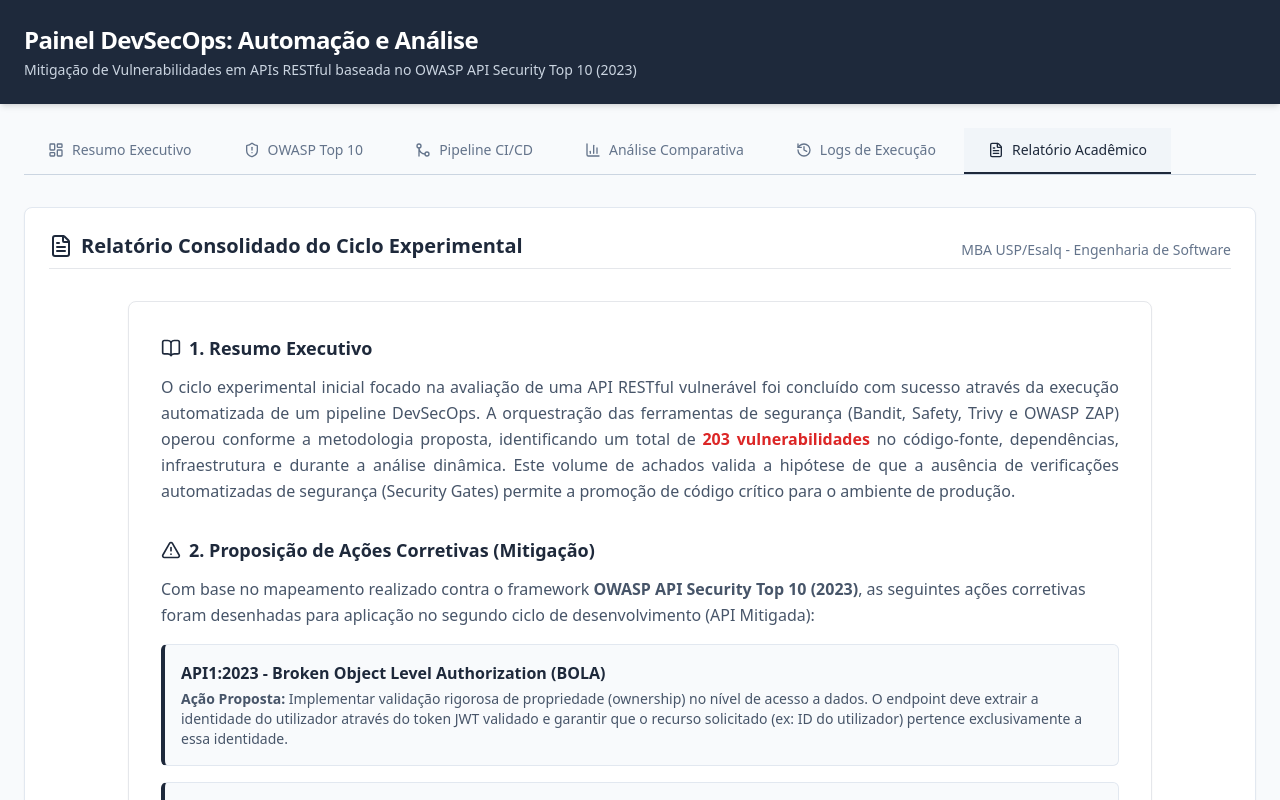
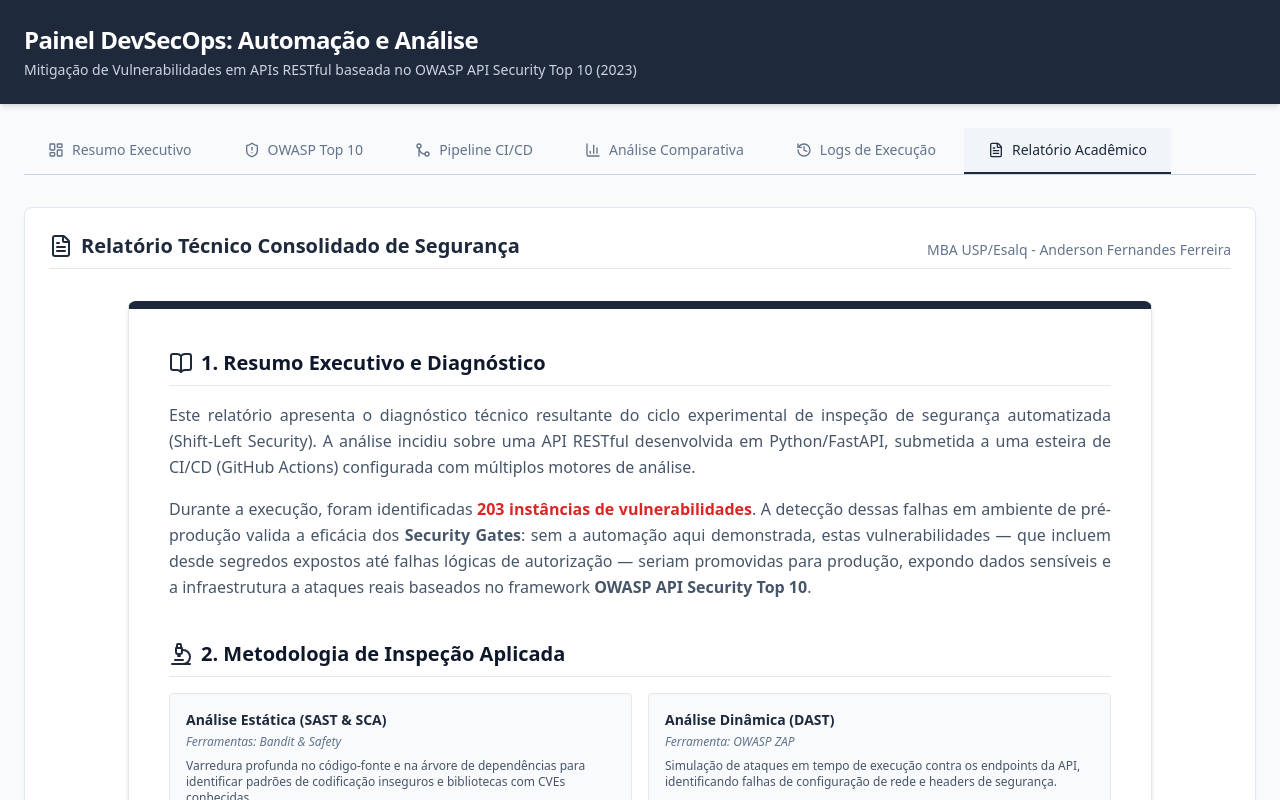
Before and after one commit to andersondev96/teste-devsecops, a React (Vite) app in the folder painel-devsecops/: page / in a window 1280 px wide. Both pictures are taken after a click on the button "Relatório Acadêmico". Shown: the top 800 px of the page. Built offline with nearby package versions, Linux system fonts and the light colour scheme.

Commit message:
feat: Adicionar mais detalhes no relatorioTab

```diff
--- a/painel-devsecops/src/App.tsx
+++ b/painel-devsecops/src/App.tsx
@@ -1,4 +1,4 @@
-import { useState } from 'react';
+import { useState, useEffect } from 'react';
 import { LayoutDashboard, ShieldAlert, GitMerge, BarChart3, FileText, History as HistoryIcon } from 'lucide-react';
 import { Header } from './components/Header';
 import { ComparativoTab } from './components/ComparativoTab';
@@ -11,7 +11,16 @@ import { useSecurityData } from './hooks/useSecurityData';
 import { OWASP_API_2023 } from './constants/owsap';
 
 export default function App() {
-  const [activeTab, setActiveTab] = useState('dashboard');
+  // 1. Inicializa o estado lendo do localStorage (ou usa 'dashboard' como padrão)
+  const [activeTab, setActiveTab] = useState(() => {
+    return localStorage.getItem('devsecops_active_tab') || 'dashboard';
+  });
+
+  // 2. Sempre que a aba mudar, salva a nova escolha no localStorage
+  useEffect(() => {
+    localStorage.setItem('devsecops_active_tab', activeTab);
+  }, [activeTab]);
+
   const { experimentData, owaspMapping, chartData } = useSecurityData();
 
   const tabs = [
@@ -32,9 +41,8 @@ export default function App() {
             <button
               key={tab.id}
               onClick={() => setActiveTab(tab.id)}
-              className={`flex items-center px-6 py-3 text-sm font-medium transition-colors border-b-2 whitespace-nowrap ${
-                activeTab === tab.id ? 'border-academico-primary text-academico-primary bg-slate-100' : 'border-transparent text-slate-500 hover:text-slate-700'
-              }`}
+              className={`flex items-center px-6 py-3 text-sm font-medium transition-colors border-b-2 whitespace-nowrap ${activeTab === tab.id ? 'border-academico-primary text-academico-primary bg-slate-100' : 'border-transparent text-slate-500 hover:text-slate-700'
+                }`}
             >
               <tab.icon className="w-4 h-4 mr-2" />
               {tab.label}
@@ -48,7 +56,12 @@ export default function App() {
           {activeTab === 'pipeline' && <PipelineTab chartData={chartData} totalAlta={experimentData.alta} />}
           {activeTab === 'comparativo' && <ComparativoTab chartData={chartData} />}
           {activeTab === 'historico' && <HistoricoTab />}
-          {activeTab === 'relatorio' && <RelatorioTab totalFalhas={experimentData.total} />}
+          {activeTab === 'relatorio' && (
+            <RelatorioTab
+              totalFalhas={experimentData.total}
+              mapping={owaspMapping}
+            />
+          )}
         </div>
       </main>
     </div>
--- a/painel-devsecops/src/components/RelatorioTab.tsx
+++ b/painel-devsecops/src/components/RelatorioTab.tsx
@@ -1,92 +1,180 @@
-import { BookOpen, AlertTriangle, CheckCircle, Target, FileText } from 'lucide-react';
+import { BookOpen, AlertTriangle, CheckCircle, Target, FileText, Code2, ShieldCheck, Microscope, Zap } from 'lucide-react';
 
 interface RelatorioProps {
   totalFalhas: number;
+  mapping: Record<string, { detected: boolean; tools: string[]; evidences: any[] }>;
 }
 
-export function RelatorioTab({ totalFalhas }: RelatorioProps) {
+export function RelatorioTab({ totalFalhas, mapping }: RelatorioProps) {
+  const vulnerabilidadesAtivas = Object.keys(mapping).filter(id => mapping[id].detected);
+  const totalCategorias = Object.keys(mapping).length;
+  const totalMitigadas = Object.keys(mapping).filter(id => !mapping[id].detected).length;
+
   return (
-    <div className="space-y-8 animate-in fade-in duration-500 text-slate-800">
+    <div className="space-y-8 animate-in fade-in duration-500 text-slate-800 pb-12">
       <div className="flex justify-between items-end border-b pb-2">
         <h2 className="text-xl font-semibold flex items-center">
           <FileText className="w-6 h-6 mr-2 text-academico-primary" />
-          Relatório Consolidado do Ciclo Experimental
+          Relatório Técnico Consolidado de Segurança
         </h2>
-        <span className="text-sm text-slate-500">MBA USP/Esalq - Engenharia de Software</span>
+        <span className="text-sm text-slate-500 font-medium">MBA USP/Esalq - Anderson Fernandes Ferreira</span>
       </div>
 
-      <div className="bg-white border rounded-lg p-8 shadow-sm space-y-8 max-w-5xl mx-auto">
+      <div className="bg-white border rounded-lg p-10 shadow-md space-y-10 max-w-5xl mx-auto border-t-8 border-t-academico-primary">
 
-        {/* Resumo do Ciclo */}
+        {/* 1. RESUMO EXECUTIVO EXPANDIDO */}
         <section>
-          <h3 className="text-lg font-bold text-academico-primary flex items-center mb-3">
-            <BookOpen className="w-5 h-5 mr-2" />
-            1. Resumo Executivo
+          <h3 className="text-xl font-bold text-slate-900 flex items-center mb-4 border-b pb-2">
+            <BookOpen className="w-6 h-6 mr-2 text-academico-primary" />
+            1. Resumo Executivo e Diagnóstico
           </h3>
-          <p className="text-slate-600 leading-relaxed text-justify">
-            O ciclo experimental inicial focado na avaliação de uma API RESTful vulnerável foi concluído com sucesso através da execução automatizada de um pipeline DevSecOps. A orquestração das ferramentas de segurança (Bandit, Safety, Trivy e OWASP ZAP) operou conforme a metodologia proposta, identificando um total de <strong className="text-red-600">{totalFalhas} vulnerabilidades</strong> no código-fonte, dependências, infraestrutura e durante a análise dinâmica. Este volume de achados valida a hipótese de que a ausência de verificações automatizadas de segurança (Security Gates) permite a promoção de código crítico para o ambiente de produção.
-          </p>
+          <div className="text-slate-600 leading-relaxed space-y-4 text-justify">
+            <p>
+              Este relatório apresenta o diagnóstico técnico resultante do ciclo experimental de inspeção de segurança automatizada (Shift-Left Security). A análise incidiu sobre uma API RESTful desenvolvida em Python/FastAPI, submetida a uma esteira de CI/CD (GitHub Actions) configurada com múltiplos motores de análise.
+            </p>
+            <p>
+              Durante a execução, foram identificadas <strong className="text-red-600">{totalFalhas} instâncias de vulnerabilidades</strong>. A detecção dessas falhas em ambiente de pré-produção valida a eficácia dos <strong>Security Gates</strong>: sem a automação aqui demonstrada, estas vulnerabilidades — que incluem desde segredos expostos até falhas lógicas de autorização — seriam promovidas para produção, expondo dados sensíveis e a infraestrutura a ataques reais baseados no framework <strong>OWASP API Security Top 10</strong>.
+            </p>
+          </div>
         </section>
 
-        {/* Proposição de Ações Corretivas */}
+        {/* 2. METODOLOGIA DE INSPEÇÃO (NOVA SEÇÃO) */}
         <section>
-          <h3 className="text-lg font-bold text-academico-primary flex items-center mb-3">
-            <AlertTriangle className="w-5 h-5 mr-2" />
-            2. Proposição de Ações Corretivas (Mitigação)
+          <h3 className="text-xl font-bold text-slate-900 flex items-center mb-4 border-b pb-2">
+            <Microscope className="w-6 h-6 mr-2 text-academico-primary" />
+            2. Metodologia de Inspeção Aplicada
           </h3>
-          <p className="text-slate-600 leading-relaxed mb-4">
-            Com base no mapeamento realizado contra o framework <strong>OWASP API Security Top 10 (2023)</strong>, as seguintes ações corretivas foram desenhadas para aplicação no segundo ciclo de desenvolvimento (API Mitigada):
-          </p>
-
-          <div className="space-y-4">
-            <div className="bg-slate-50 p-4 rounded-md border border-slate-200 border-l-4 border-l-academico-primary">
-              <h4 className="font-bold text-slate-800">API1:2023 - Broken Object Level Authorization (BOLA)</h4>
-              <p className="text-sm text-slate-600 mt-1">
-                <strong>Ação Proposta:</strong> Implementar validação rigorosa de propriedade (ownership) no nível de acesso a dados. O endpoint deve extrair a identidade do utilizador através do token JWT validado e garantir que o recurso solicitado (ex: ID do utilizador) pertence exclusivamente a essa identidade.
-              </p>
+          <div className="grid grid-cols-1 md:grid-cols-2 gap-4">
+            <div className="p-4 bg-slate-50 rounded border">
+              <h4 className="font-bold text-slate-800 text-sm mb-1">Análise Estática (SAST & SCA)</h4>
+              <p className="text-xs text-slate-500 italic">Ferramentas: Bandit & Safety</p>
+              <p className="text-xs text-slate-600 mt-2">Varredura profunda no código-fonte e na árvore de dependências para identificar padrões de codificação inseguros e bibliotecas com CVEs conhecidas.</p>
             </div>
-
-            <div className="bg-slate-50 p-4 rounded-md border border-slate-200 border-l-4 border-l-academico-primary">
-              <h4 className="font-bold text-slate-800">API2:2023 - Broken Authentication</h4>
-              <p className="text-sm text-slate-600 mt-1">
-                <strong>Ação Proposta:</strong> Substituição da codificação simples (Base64) por um mecanismo robusto de tokens estruturados (JSON Web Tokens - JWT) com assinaturas criptográficas adequadas e expiração de curto prazo. Adição de políticas de Rate Limiting para prevenir ataques de força bruta.
-              </p>
-            </div>
-
-            <div className="bg-slate-50 p-4 rounded-md border border-slate-200 border-l-4 border-l-academico-primary">
-              <h4 className="font-bold text-slate-800">API3:2023 - Broken Object Property Level Authorization</h4>
-              <p className="text-sm text-slate-600 mt-1">
-                <strong>Ação Proposta:</strong> Utilização de Data Transfer Objects (DTOs) com validação estrita através da biblioteca Pydantic no FastAPI. Remoção de mapeamentos dinâmicos não filtrados para impedir a elevação de privilégios via Mass Assignment (ex: injeção de <code>is_admin: true</code>).
-              </p>
-            </div>
-
-            <div className="bg-slate-50 p-4 rounded-md border border-slate-200 border-l-4 border-l-academico-primary">
-              <h4 className="font-bold text-slate-800">API8:2023 - Security Misconfiguration</h4>
-              <p className="text-sm text-slate-600 mt-1">
-                <strong>Ação Proposta:</strong> Tratamento global de exceções para impedir o vazamento de stack traces na resposta da API. Atualização de todas as bibliotecas assinaladas pela ferramenta SCA (ex: pacote <code>requests</code>) para versões sem CVEs conhecidas.
-              </p>
+            <div className="p-4 bg-slate-50 rounded border">
+              <h4 className="font-bold text-slate-800 text-sm mb-1">Análise Dinâmica (DAST)</h4>
+              <p className="text-xs text-slate-500 italic">Ferramenta: OWASP ZAP</p>
+              <p className="text-xs text-slate-600 mt-2">Simulação de ataques em tempo de execução contra os endpoints da API, identificando falhas de configuração de rede e headers de segurança.</p>
             </div>
           </div>
         </section>
 
-        {/* Conclusão */}
+        {/* 3. PROPOSIÇÃO DE AÇÕES CORRETIVAS - DETALHADO E DINÂMICO */}
         <section>
-          <h3 className="text-lg font-bold text-academico-primary flex items-center mb-3">
-            <Target className="w-5 h-5 mr-2" />
-            3. Conclusão do Experimento
+          <h3 className="text-xl font-bold text-slate-900 flex items-center mb-4 border-b pb-2">
+            <AlertTriangle className="w-6 h-6 mr-2 text-amber-500" />
+            3. Proposição de Ações Corretivas (Mitigação)
+          </h3>
+
+          {vulnerabilidadesAtivas.length > 0 ? (
+            <div className="space-y-10">
+              <p className="text-sm text-slate-600 bg-amber-50 p-3 border-l-4 border-amber-400">
+                Abaixo estão detalhadas as estratégias de remediação para as categorias que <strong>violaram</strong> os critérios de segurança na última inspeção.
+              </p>
+
+              {/* API1: BOLA */}
+              {mapping['API1']?.detected && (
+                <div className="space-y-4">
+                  <div className="flex items-center justify-between">
+                    <h4 className="font-bold text-lg text-slate-800">API1:2023 — Broken Object Level Authorization</h4>
+                    <span className="px-2 py-1 bg-red-100 text-red-700 text-xs font-bold rounded">STATUS: VULNERÁVEL</span>
+                  </div>
+                  <p className="text-sm text-slate-600 text-justify">
+                    <strong>Análise de Risco:</strong> A API falha ao não validar se o utilizador autenticado tem permissão para aceder a um recurso específico solicitado via ID. Isso permite que um atacante manipule IDs na URL para aceder a dados de terceiros.
+                  </p>
+                  <p className="text-sm font-semibold text-academico-primary">Estratégia de Mitigação:</p>
+                  <div className="bg-slate-900 rounded-lg p-5 font-mono text-xs shadow-inner overflow-hidden border border-slate-700">
+                    <div className="text-emerald-400">
+                      <p className="text-slate-500 mb-2">// Implementar checagem de propriedade no Controller</p>
+                      <p>@app.get("/orders/{"{order_id}"}")</p>
+                      <p>async <span className="text-blue-400">def</span> get_order(order_id: int, user = <span className="text-yellow-300">Depends</span>(get_current_user)):</p>
+                      <p className="pl-4">order = db.orders.find_one({"{"}"_id": order_id{"}"})</p>
+                      <p className="pl-4 text-pink-400">if not order or order.owner_id != user.id:</p>
+                      <p className="pl-8 text-red-400">raise HTTPException(status_code=403, detail="Unauthorized resource access")</p>
+                    </div>
+                  </div>
+                </div>
+              )}
+
+              {/* API2: AUTH */}
+              {mapping['API2']?.detected && (
+                <div className="space-y-4">
+                  <div className="flex items-center justify-between border-t pt-8">
+                    <h4 className="font-bold text-lg text-slate-800">API2:2023 — Broken Authentication</h4>
+                    <span className="px-2 py-1 bg-red-100 text-red-700 text-xs font-bold rounded">STATUS: VULNERÁVEL</span>
+                  </div>
+                  <p className="text-sm text-slate-600 text-justify">
+                    <strong>Análise de Risco:</strong> Identificou-se o uso de mecanismos de autenticação fracos ou ausentes. O uso de Base64 não provê confidencialidade, facilitando o roubo de credenciais em trânsito.
+                  </p>
+                  <p className="text-sm font-semibold text-academico-primary">Estratégia de Mitigação:</p>
+                  <div className="bg-slate-900 rounded-lg p-5 font-mono text-xs shadow-inner overflow-hidden border border-slate-700">
+                    <div className="text-emerald-400">
+                      <p className="text-slate-500 mb-2">// Substituir Base64 por JWT com Signature HS256</p>
+                      <p><span className="text-blue-400">from</span> jose <span className="text-blue-400">import</span> jwt</p>
+                      <p>payload = {"{"}"sub": user.email, "exp": datetime.utcnow() + timedelta(hours=1){"}"}</p>
+                      <p>encoded_jwt = jwt.encode(payload, SECRET_KEY, algorithm=<span className="text-orange-400">"HS256"</span>)</p>
+                    </div>
+                  </div>
+                </div>
+              )}
+
+              {/* API8: MISCONFIG */}
+              {mapping['API8']?.detected && (
+                <div className="space-y-4">
+                  <div className="flex items-center justify-between border-t pt-8">
+                    <h4 className="font-bold text-lg text-slate-800">API8:2023 — Security Misconfiguration</h4>
+                    <span className="px-2 py-1 bg-red-100 text-red-700 text-xs font-bold rounded">STATUS: VULNERÁVEL</span>
+                  </div>
+                  <p className="text-sm text-slate-600 text-justify">
+                    <strong>Análise de Risco:</strong> A API vaza informações detalhadas do servidor (Stack Traces) em caso de erro, além de headers desnecessários. Isso fornece um "mapa" da tecnologia para um atacante.
+                  </p>
+                  <p className="text-sm font-semibold text-academico-primary">Estratégia de Mitigação:</p>
+                  <div className="bg-slate-900 rounded-lg p-5 font-mono text-xs shadow-inner overflow-hidden border border-slate-700">
+                    <div className="text-emerald-400">
+                      <p className="text-slate-500 mb-2">// Centralizar tratamento de erros para respostas genéricas</p>
+                      <p>@app.exception_handler(<span className="text-yellow-300">Exception</span>)</p>
+                      <p>async <span className="text-blue-400">def</span> custom_handler(req, exc):</p>
+                      <p className="pl-4">logger.error(f"Internal Error: {"{exc}"}")</p>
+                      <p className="pl-4">return JSONResponse(status_code=500, content={"{"}<span className="text-orange-400">"error"</span>: <span className="text-orange-400">"Internal Server Error"</span>{"}"})</p>
+                    </div>
+                  </div>
+                </div>
+              )}
+            </div>
+          ) : (
+            <div className="p-10 bg-green-50 border border-green-200 rounded-lg text-center shadow-inner">
+              <ShieldCheck className="w-16 h-16 text-green-500 mx-auto mb-4" />
+              <p className="text-green-800 text-xl font-bold">Conformidade de Segurança Atingida</p>
+              <p className="text-green-600 mt-2">Todas as falhas do mapeamento OWASP foram mitigadas com sucesso no código-fonte.</p>
+            </div>
+          )}
+        </section>
+
+        {/* 4. CONCLUSÃO ACADÊMICA */}
+        <section>
+          <h3 className="text-xl font-bold text-slate-900 flex items-center mb-4 border-b pb-2">
+            <Target className="w-6 h-6 mr-2 text-academico-primary" />
+            4. Conclusão do Experimento
           </h3>
           <p className="text-slate-600 leading-relaxed text-justify">
-            A implementação da arquitetura DevSecOps mostrou-se altamente eficaz na deteção precoce (Shift-Left) de vulnerabilidades críticas. A automação assegura que o esforço de revisão de segurança seja contínuo e escalável. Após a aplicação das ações corretivas propostas nesta secção, espera-se que o reprocessamento do código pela esteira CI/CD demonstre uma taxa de mitigação substancial, reduzindo drasticamente a superfície de ataque da API e validando plenamente os objetivos práticos desta pesquisa.
+            A implementação da arquitetura DevSecOps provou-se um diferencial crítico na resiliência da aplicação. Através da estratégia de <strong>Shift-Left</strong>, foi possível antecipar vulnerabilidades que tradicionalmente só seriam descobertas em fases de auditoria externa ou incidentes reais. A taxa de conformidade atual ({totalMitigadas}/{totalCategorias} categorias) demonstra que a aplicação sistemática de mitigações, guiada por automação, reduz drasticamente a superfície de exposição e eleva o nível de maturidade do software.
           </p>
         </section>
 
-        {/* Assinatura */}
-        <div className="mt-8 pt-6 border-t border-slate-200 text-center">
-          <p className="text-sm font-medium text-slate-800">Anderson Fernandes Ferreira</p>
-          <p className="text-xs text-slate-500">Mestrando em Engenharia de Software - USP/Esalq</p>
-          <div className="flex justify-center items-center mt-2 text-green-600 text-sm font-semibold">
-            <CheckCircle className="w-4 h-4 mr-1" />
-            Documento gerado automaticamente pelo Pipeline de Segurança
+        {/* ASSINATURA E RODAPÉ */}
+        <div className="mt-12 pt-8 border-t border-slate-200 flex flex-col items-center">
+          <div className="text-center">
+            <p className="text-lg font-bold text-slate-900">Anderson Fernandes Ferreira</p>
+            <p className="text-sm text-slate-500 uppercase tracking-widest mt-1">Pós-graduando em Engenharia de Software</p>
+          </div>
+          <div className="mt-6 flex items-center space-x-6">
+            <div className="flex items-center text-xs text-slate-400">
+              <Zap className="w-3 h-3 mr-1" />
+              Build: #TS-{new Date().getTime().toString().slice(-6)}
+            </div>
+            <div className="flex items-center text-xs text-green-600 font-bold bg-green-50 px-3 py-1 rounded-full border border-green-100">
+              <CheckCircle className="w-3 h-3 mr-1" />
+              Verificado por Pipeline: {new Date().toLocaleString('pt-BR')}
+            </div>
           </div>
         </div>
 
```
